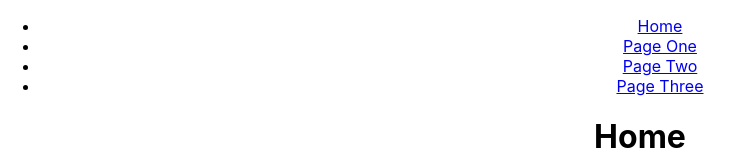
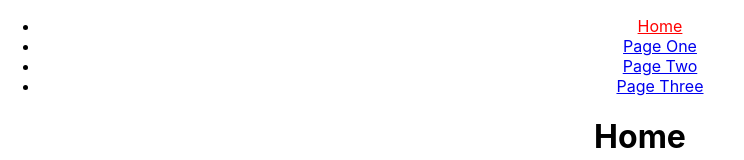
Before and after one commit to jubaerahamedbd/React-Router, a React (Create React App) app: page / in a window 1280 px wide. Shown: the top 160 px of the page, without its empty margins (0-744 px from the left). Built offline with nearby package versions, Linux system fonts and the light colour scheme.

Commit message:
Active NavLink

```diff
--- a/src/components/MyNavigation.js
+++ b/src/components/MyNavigation.js
@@ -1,14 +1,30 @@
 import React, { Component } from 'react';
-import {Link} from 'react-router-dom'
+import { Link, NavLink } from 'react-router-dom'
 class MyNavigation extends Component {
     render() {
         return (
             <div>
                 <ul>
-                    <li><Link to="/">Home</Link></li>
-                    <li><Link to="/pageone">Page One</Link></li>
-                    <li><Link to="/pagetwo">Page Two</Link></li>
-                    <li><Link to="/pagethree">Page Three</Link></li>
+                    <li><NavLink style={({ isActive }) => {
+                        return {
+                            color: isActive ? "red" : ""
+                        };
+                    }} to="/">Home</NavLink></li>
+                    <li><NavLink style={({ isActive }) => {
+                        return {
+                            color: isActive ? "red" : ""
+                        };
+                    }} to="/pageone">Page One</NavLink></li>
+                    <li><NavLink style={({ isActive }) => {
+                        return {
+                            color: isActive ? "red" : ""
+                        };
+                    }} to="/pagetwo">Page Two</NavLink></li>
+                    <li><NavLink style={({ isActive }) => {
+                        return {
+                            color: isActive ? "red" : ""
+                        };
+                    }} to="/pagethree">Page Three</NavLink></li>
                 </ul>
             </div>
         );
```
